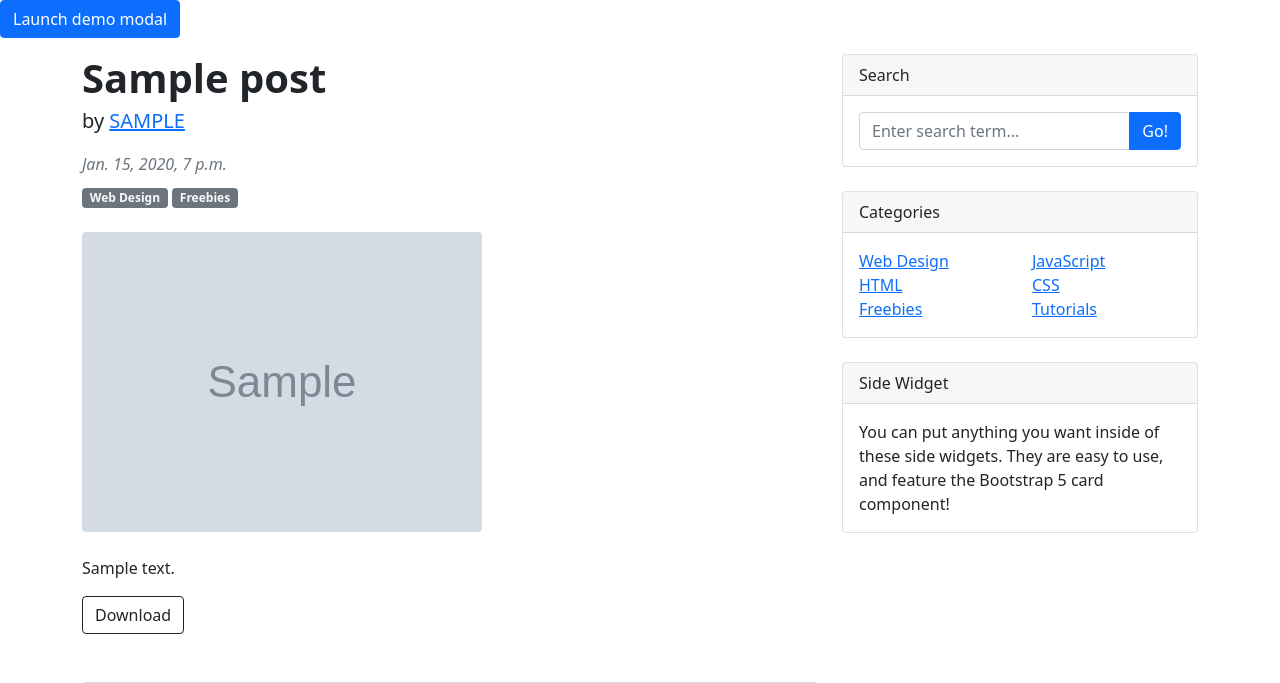
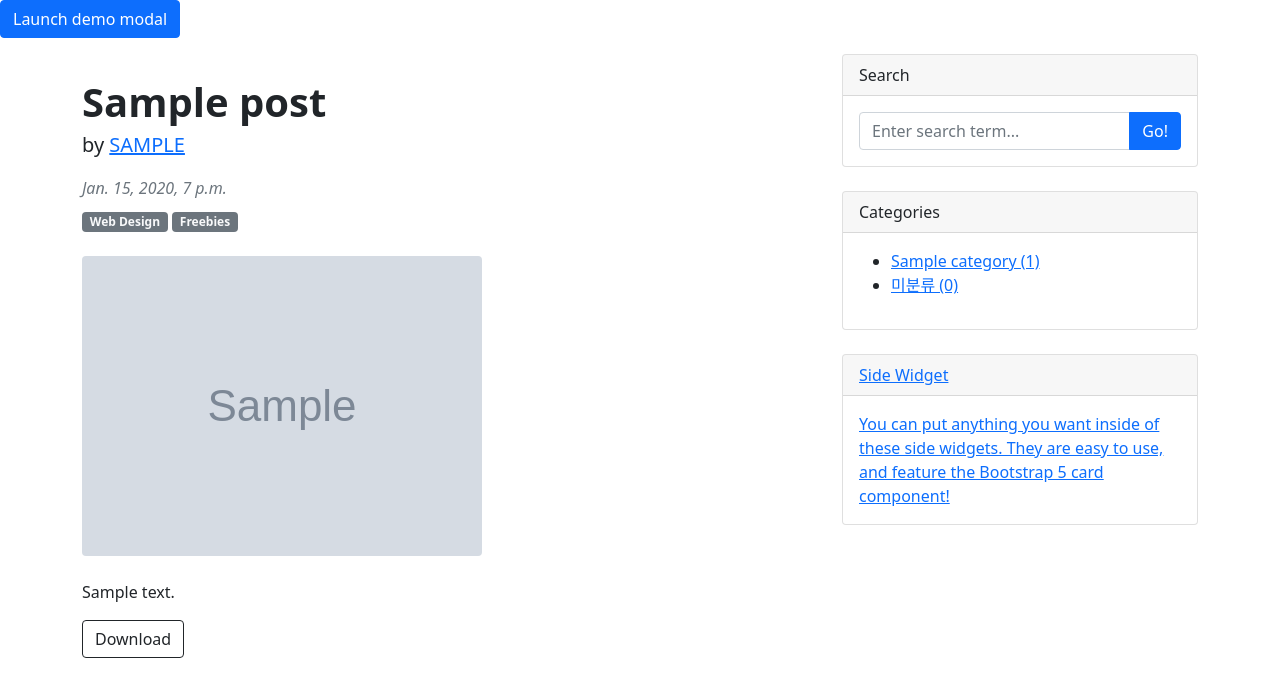
Before and after one commit to seanshnkim/Django-Basic-Project, a Django app: page /blog/1/ in a window 1280 px wide. Shown: the part 56-739 px from the top of the page. Run offline with Django 3.2, Linux system fonts and the light colour scheme; tables that the repository leaves empty hold one stand-in row (values such as "Sample post"); grey boxes marked "Sample" are stand-in pictures; grey boxes labelled with a size stand in for pictures from a placeholder-image service; some libraries are stand-ins or nearby versions.

Commit message:
category page finished

```diff
--- a/blog/models.py
+++ b/blog/models.py
@@ -3,6 +3,21 @@
 import os
 
 # Create your models here.
+
+class Category(models.Model):
+    # unique=True 기능은 동일한 name을 갖는 카테고리를 또 만들 수 없게 설정
+    name = models.CharField(max_length=50, unique=True)
+    slug = models.SlugField(max_length=200, unique=True, allow_unicode=True)
+
+    def __str__(self):
+        return self.name
+
+    def get_absolute_url(self):
+        return f'/blog/category/{self.slug}/'
+
+    class Meta:
+        verbose_name_plural = 'Categories'
+
 class Post(models.Model):
     title = models.CharField(max_length=30)
     hook_text = models.CharField(max_length=100, blank=True)
@@ -16,6 +31,11 @@
     # author field 생성
     author = models.ForeignKey(User, null=True, on_delete=models.SET_NULL)
 
+    # null=True: 카테고리가 미분류된 포스트도 있을 수 있다
+    # ForeignKey로 연결되어 있던 카테고리가 삭제됐다면 연결된 포스트까지 삭제되지 않고 해당 포스트의 category 필드만 null이 되도록
+    # on_delete=models.SET_NULL로 설정
+    category = models.ForeignKey(Category, null=True, blank=True, on_delete=models.SET_NULL)
+
     def __str__(self):
         return f'[{self.pk}]{self.title} :: {self.author}'
 
--- a/blog/templates/blog/base.html
+++ b/blog/templates/blog/base.html
@@ -31,22 +31,20 @@
                         </div>
                     </div>
                     <!-- Categories widget-->
-                    <div class="card mb-4">
+                    <div class="card mb-4" id="categories-card">
                         <div class="card-header">Categories</div>
                         <div class="card-body">
                             <div class="row">
-                                <div class="col-sm-6">
-                                    <ul class="list-unstyled mb-0">
-                                        <li><a href="#!">Web Design</a></li>
-                                        <li><a href="#!">HTML</a></li>
-                                        <li><a href="#!">Freebies</a></li>
-                                    </ul>
-                                </div>
-                                <div class="col-sm-6">
-                                    <ul class="list-unstyled mb-0">
-                                        <li><a href="#!">JavaScript</a></li>
-                                        <li><a href="#!">CSS</a></li>
-                                        <li><a href="#!">Tutorials</a></li>
+                                <div class="col-xs-6">
+                                    <ul>
+                                        {% for category in categories %}
+                                        <li>
+                                            <a href="{{ category.get_absolute_url }}"> {{category}} ({{category.post_set.count}}) </a>
+                                        </li>
+                                        {% endfor %}
+                                        <li>
+                                            <a href="/blog/category/no_category/">미분류 ({{ no_category_post_count }})
+                                        </li>
                                     </ul>
                                 </div>
                             </div>
--- a/blog/templates/blog/post_detail.html
+++ b/blog/templates/blog/post_detail.html
@@ -7,6 +7,13 @@
 
 {% block main_area %}
     <div id = "post-area">
+        <!-- Post category-->
+        {% if post.category %}
+            <span class="badge badge-secondary float-right">{{ post.category }}</span>
+        {% else %}
+            <span class="badge badge-secondary float-right">미분류</span>
+        {% endif %}
+
         <!-- Post content-->
         <article>
             <!-- Post header-->
--- a/blog/urls.py
+++ b/blog/urls.py
@@ -6,4 +6,5 @@
     path('<int:pk>/', views.PostDetail.as_view()),
     # path('', views.index),
     path('', views.PostList.as_view()),
+    path('category/<str:slug>/', views.category_page),
 ]
--- a/blog/views.py
+++ b/blog/views.py
@@ -1,10 +1,52 @@
-# from django.shortcuts import render
+from django.shortcuts import render
 from django.views.generic import ListView, DetailView
-from .models import Post
+from .models import Post, Category
 
 class PostDetail(DetailView):
     model = Post
 
+    def get_context_data(self, **kwargs):
+
+        context = super(PostDetail, self).get_context_data()
+        # categories라는 이름의 키에 모든 카테고리(Category.objects.all)를 가져와
+        context['categories'] = Category.objects.all()
+        # 카테고리가 지정되지 않은 포스트의 개수를 세라
+        context['no_category_post_count'] = Post.objects.filter(category=None).count()
+
+        return context
+
+# ListView를 상속받은 PostList(p.326)
 class PostList(ListView):
+    # get_context_data 메서드는 ListView나 DetailView에 기본적으로 내장되어 있는 메서드
+    # 단지 model = Post라고 선언하면 get_context_data에서 자동으로 post_list = Post.objects.all()을 명령
+    # 그래서 post_list.html에서 {% for p in post_list %} 같은 명령어를 바로 활용할 수 있는 것!
     model = Post
     ordering = '-pk'
+
+    # 원래는 내장 메서드인데 오버라이딩하겠다.
+    def get_context_data(self, **kwargs):
+        context = super(PostList, self).get_context_data()
+        # categories라는 이름의 키에 모든 카테고리(Category.objects.all)를 가져와
+        context['categories'] = Category.objects.all()
+        # 카테고리가 지정되지 않은 포스트의 개수를 세라
+        context['no_category_post_count'] = Post.objects.filter(category=None).count()
+        return context
+
+def category_page(request, slug):
+    if slug == 'no_category':
+        category = '미분류'
+        post_list = Post.objects.filter(category=None)
+    else:
+        category = Category.objects.get(slug=slug)
+        post_list = Post.objects.filter(category=category)
+
+    return render(
+        request,
+        'blog/post_list.html',
+        { # post_list.html을 사용하기 때문에 PostList 클래스에서 context로 정의했던 부분을 딕셔너리 형태로 직접 정의해야 한다.
+            'post_list': post_list,
+            'category': category,
+            'no_category_post_count': Post.objects.filter(category=None).count(),
+            'categories': Category.objects.all(),
+        }
+    )
--- a/do_it_django_prj/settings.py
+++ b/do_it_django_prj/settings.py
@@ -40,6 +40,7 @@
     'django.contrib.staticfiles',
     'blog',
     'single_pages',
+    'django_extensions',
 ]
 
 MIDDLEWARE = [
```
Also changed, not shown: blog/admin.py (+6 -1 lines), blog/templates/blog/post_list.html (+6 -1 lines), blog/tests.py (+100 -41 lines), blog/practice_2022-02-25.py (added).
